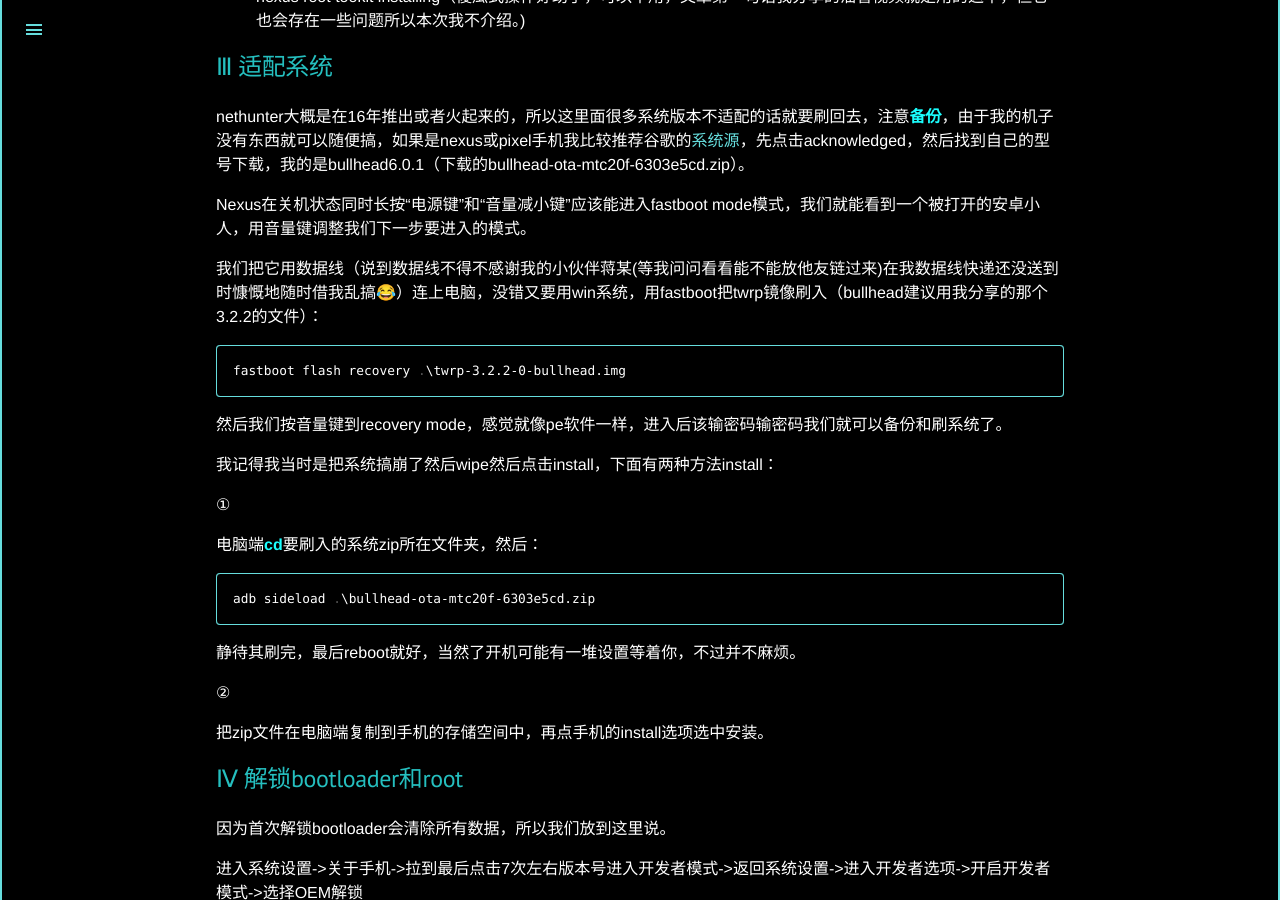
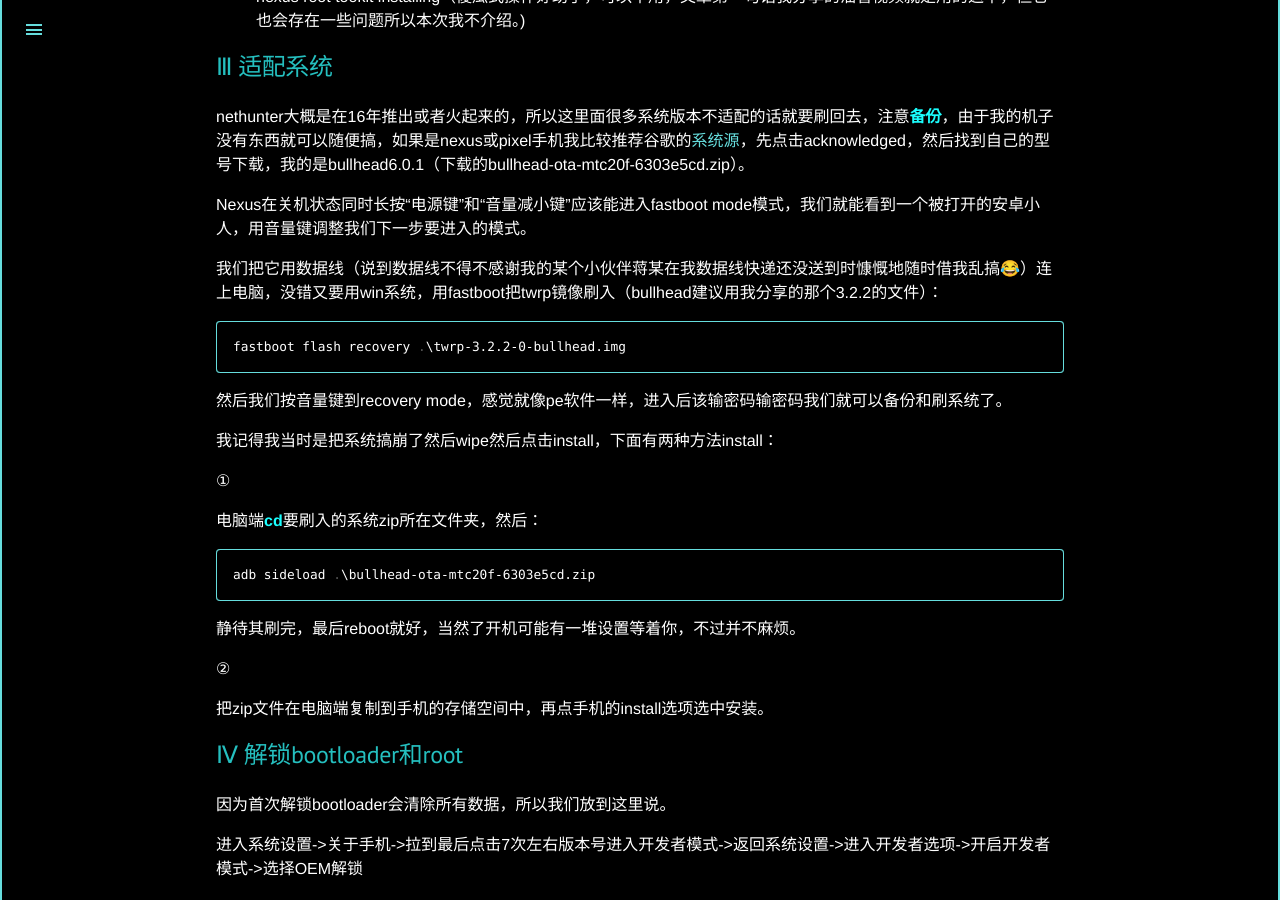
Before and after one commit to nec2017/nec2017.github.io, a Jekyll site: the page built from _posts/2018-8-24-nethunter.md, in a window 1280 px wide and 900 px high, scrolled down 1903 px. Built offline with Jekyll 4.4.1, drawn with Linux system fonts in a browser that asks for light colours.

Commit message:
uodate self_introduction

````diff
--- a/_config.yml
+++ b/_config.yml
@@ -13,7 +13,7 @@
 # Setup
 title:               NEC's House
 tagline:             'hack ur life'
-description:         'Geek | Crack | IP'
+description:         'Geek | Crack | IPLaw'
 url:                 https://nec2017.github.io
 baseurl:             /
 paginate:            7
--- a/_posts/2018-8-24-nethunter.md
+++ b/_posts/2018-8-24-nethunter.md
@@ -65,7 +65,7 @@
 
 Nexus在关机状态同时长按“电源键”和“音量减小键”应该能进入fastboot mode模式，我们就能看到一个被打开的安卓小人，用音量键调整我们下一步要进入的模式。
 
-我们把它用数据线（说到数据线不得不感谢我的小伙伴蒋某(等我问问看看能不能放他友链过来)在我数据线快递还没送到时慷慨地随时借我乱搞😂）连上电脑，没错又要用win系统，用fastboot把twrp镜像刷入（bullhead建议用我分享的那个3.2.2的文件）：
+我们把它用数据线（说到数据线不得不感谢我的某个小伙伴蒋某在我数据线快递还没送到时慷慨地随时借我乱搞😂）连上电脑，没错又要用win系统，用fastboot把twrp镜像刷入（bullhead建议用我分享的那个3.2.2的文件）：
 
 ```powershell
 fastboot flash recovery .\twrp-3.2.2-0-bullhead.img
````
